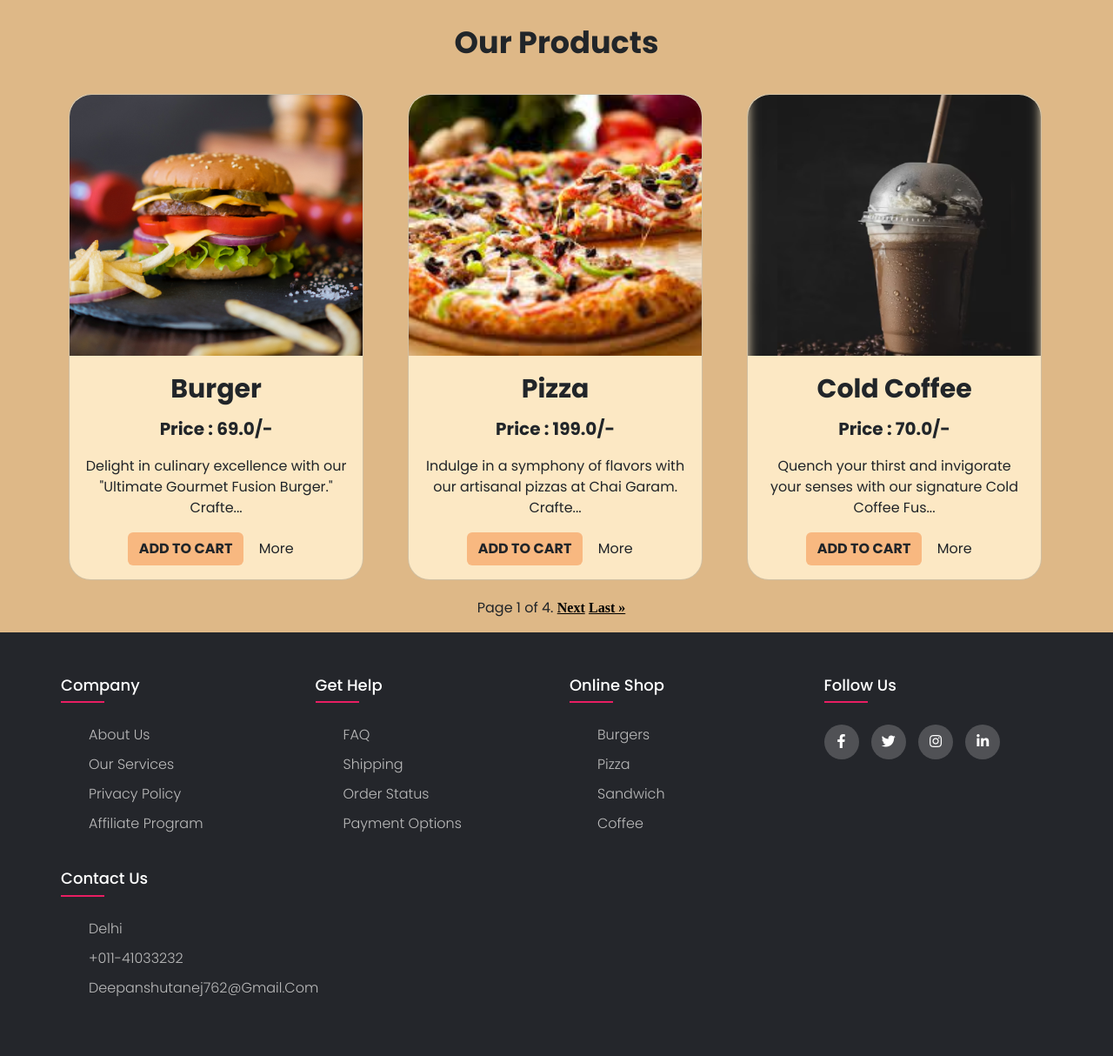
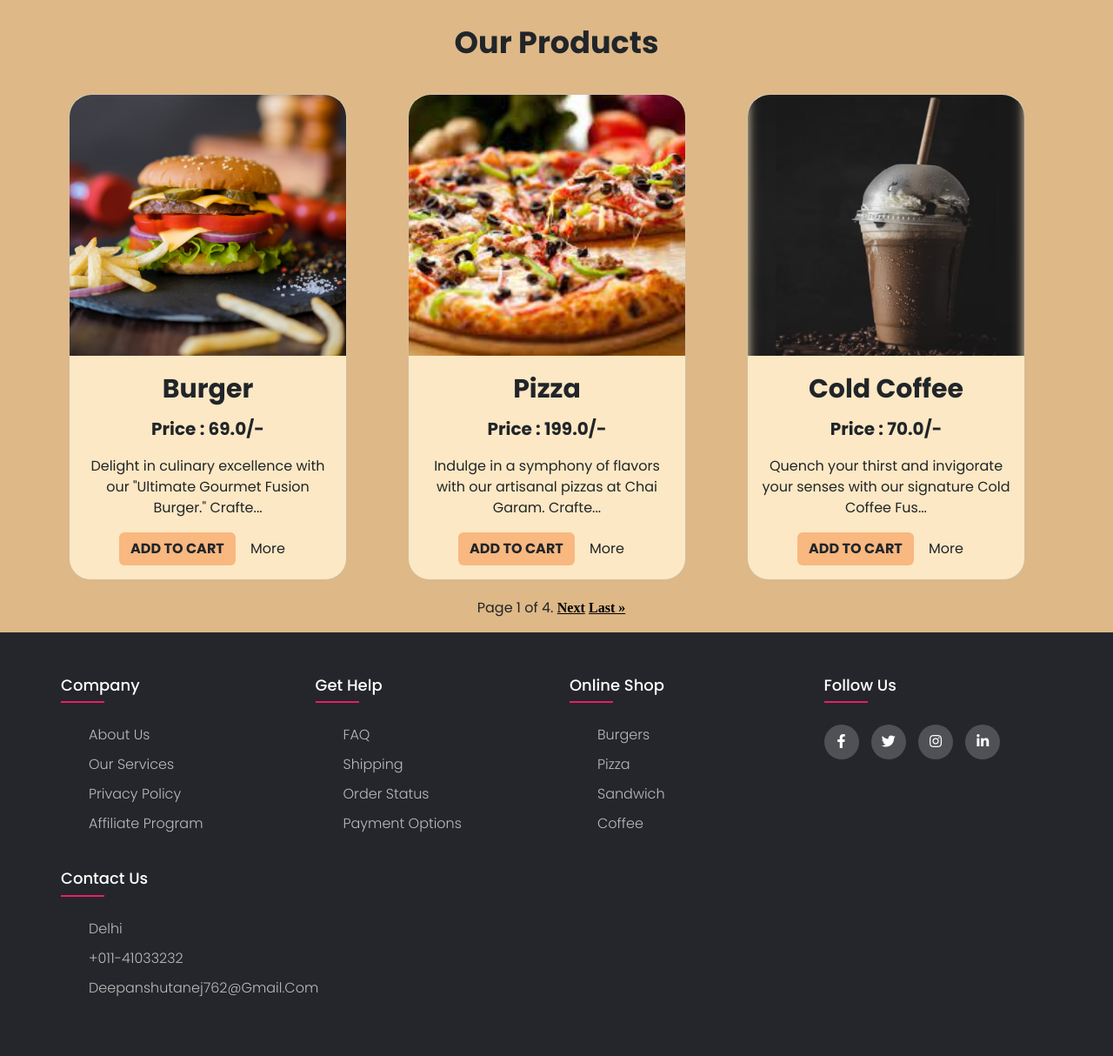
Before and after one commit to Taneja12/Qwicky, a Django app: page / in a window 1280 px wide. Shown: the part 802-2016 px from the top of the page at 87% size. Run offline with Django 4.2, Linux system fonts and the light colour scheme; data comes from the database, SQL or seed files in the repository; some libraries are stand-ins or nearby versions.

Commit message:
Update home.html
changes in width of card

```diff
--- a/test1/templates/test1/home.html
+++ b/test1/templates/test1/home.html
@@ -104,7 +104,7 @@
       {% for y in page_obj %}
       <div class="col">
         <div class="container text-center"style="background-color: burlywood; ">
-          <div class="card mb-3 mt-3" style="width: 21.2rem;background-color:rgb(252, 232, 196); border-radius: 25px;">
+          <div class="card mb-3 mt-3" style="width: 20rem;background-color:rgb(252, 232, 196); border-radius: 25px;">
             <img src="{{ y.img.url }}" class="card-img-top" alt="image"
               style="  width: 100%; height: 300px;object-fit: cover;object-position: 50% 40%;max-block-size: 46vh; border-radius: 25px 25px 0 0;">
             <div class="card-body">
```
